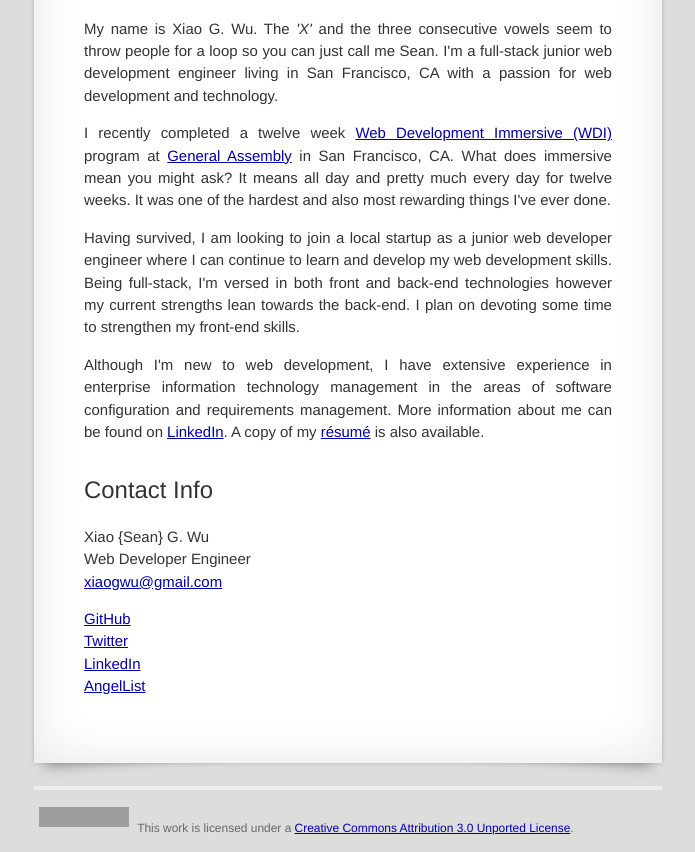
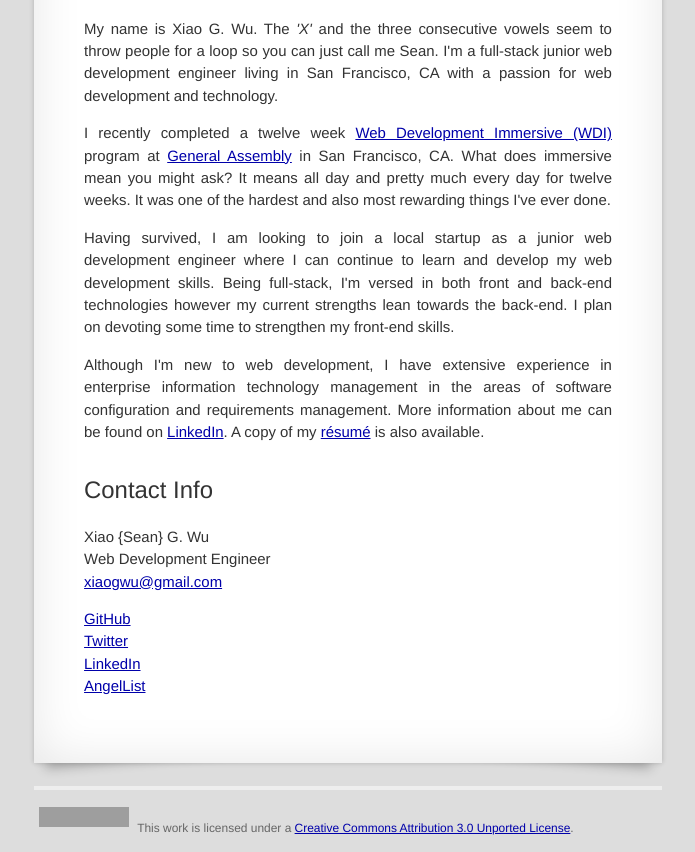
Before and after one commit to xiaogwu/xiaogwu.github.io, a Jekyll site: the page built from about/index.html, in a window 1280 px wide, cut to the strip 487-1339 px from the top of the page. Shown: the whole strip, without its empty margins (292-987 px from the left). Built offline with Jekyll 4.4.1, drawn with Linux system fonts in a browser that asks for light colours; Markdown is read by kramdown in place of the engine named in the settings; grey boxes are pictures that could not be loaded.

Commit message:
Change developer to development in title

```diff
--- a/about/index.html
+++ b/about/index.html
@@ -10,14 +10,14 @@ title: Starting From Scratch | About - Xiao G. Wu
       </div>
       <p>My name is Xiao G. Wu.  The <em>'X'</em> and the three consecutive vowels seem to throw people for a loop so you can just call me Sean.  I'm a full-stack junior web development engineer living in San Francisco, CA with a passion for web development and technology.</p>
       <p>I recently completed a twelve week <a href="https://generalassemb.ly/education/web-development-immersive/" target="_blank">Web Development Immersive (WDI)</a> program at <a href="https://generalassemb.ly" target="_blank">General Assembly</a> in San Francisco, CA.  What does immersive mean you might ask?  It means all day and pretty much every day for twelve weeks.  It was one of the hardest and also most rewarding things I've ever done.</p>
-      <p>Having survived, I am looking to join a local startup as a junior web developer engineer where I can continue to learn and develop my web development skills.  Being full-stack, I'm versed in both front and back-end technologies however my current strengths lean towards the back-end.  I plan on devoting some time to strengthen my front-end skills.</p>
+      <p>Having survived, I am looking to join a local startup as a junior web development engineer where I can continue to learn and develop my web development skills.  Being full-stack, I'm versed in both front and back-end technologies however my current strengths lean towards the back-end.  I plan on devoting some time to strengthen my front-end skills.</p>
       <p>Although I'm new to web development, I have extensive experience in enterprise information technology management in the areas of software configuration and requirements management.  More information about me can be found on <a href="http://www.linkedin.com/in/xiaogwu" target="_blank">LinkedIn</a>.  A copy of my <a href="/about/resume/">résumé</a> is also available.</p>
 
     <h1>Contact Info</h1>
       <div class="contact">
         <p>
           Xiao {Sean} G. Wu<br />
-          Web Developer Engineer<br />
+          Web Development Engineer<br />
           <a href="mailto:xiaogwu@gmail.com">xiaogwu@gmail.com</a>
         </p>
       </div>
```
